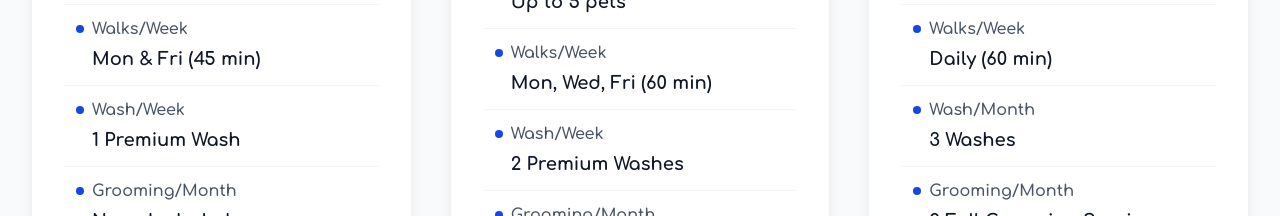
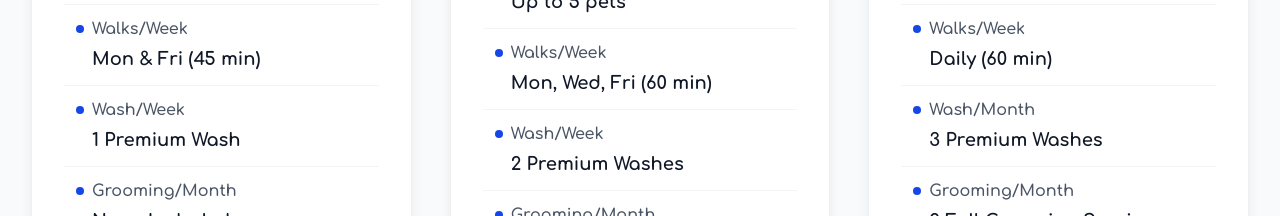
Before and after one commit to madgenius1/dianipetcare, a Next.js app in the folder frontend/: page /packages in a window 1280 px wide. Shown: the part 780-996 px from the top of the page. Built offline with nearby package versions, Linux system fonts and the light colour scheme.

Commit message:
Modified /packages/page.tsx

```diff
--- a/frontend/src/app/packages/page.tsx
+++ b/frontend/src/app/packages/page.tsx
@@ -62,7 +62,7 @@ const pricingData: PricingPackage[] = [
         features: [
             { name: 'Pets/Household', value: 'Up to 9 pets' },
             { name: 'Walks/Week', value: 'Daily (60 min)' },
-            { name: 'Wash/Month', value: '3 Washes' },
+            { name: 'Wash/Month', value: '3 Premium Washes' },
             { name: 'Grooming/Month', value: '2 Full Grooming Sessions' },
         ],
     },
```
